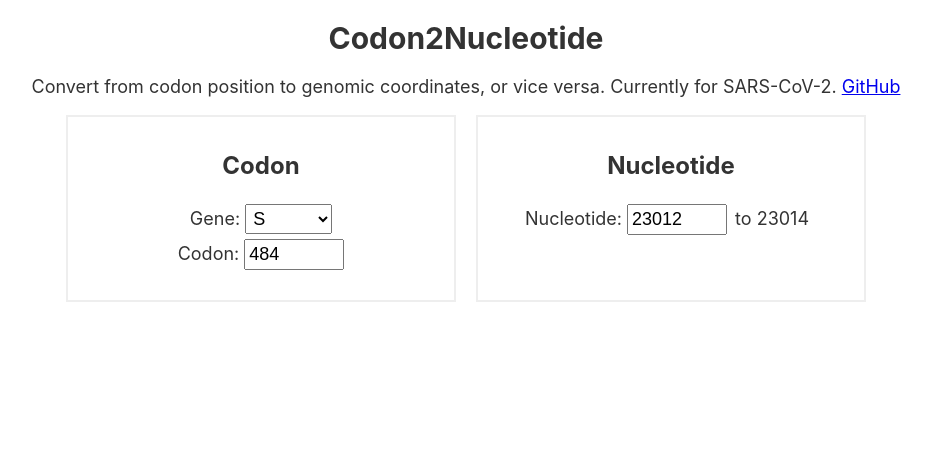
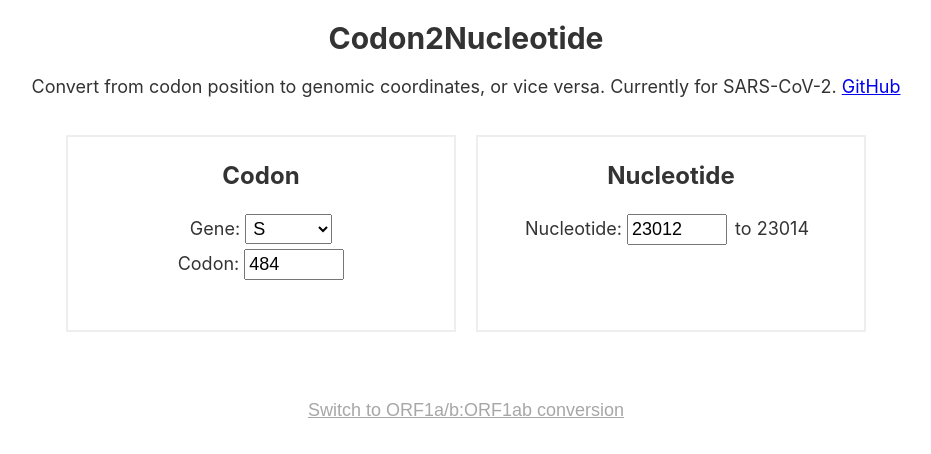
Before and after one commit to theosanderson/Codon2Nucleotide, a React (Create React App) app: page / in a window 1280 px wide. Shown: the top 454 px of the page, without its empty margins (174-1105 px from the left). Built offline with nearby package versions, Linux system fonts and the light colour scheme.

Commit message:
Add ORF1a or B mode

```diff
--- a/src/App.css
+++ b/src/App.css
@@ -40,24 +40,52 @@
 .flex-container {
   display: flex;
   max-width: 800px;
-  margin:0 auto
+  margin: 0 auto;
 }
 
 .flex-child {
   flex: 1;
   border: 2px solid #eee;
-  padding:10px;
-  padding-bottom:30px;
+  padding: 10px;
+  padding-bottom: 50px;
+  margin-top: 20px;
+  padding-top: 0px;
 }
 
 .flex-child:first-child {
   margin-right: 20px;
 }
 
-*{font-size:18px}
-h3{font-size:24px;}
-input{padding:3px;}
-select{padding:3px;}
+* {
+  font-size: 18px;
+}
+h3 {
+  font-size: 24px;
+}
+input {
+  padding: 3px;
+}
+select {
+  padding: 3px;
+}
 
-h1{font-size:30px;}
-.to_sec{min-width:5em; display: inline-block;}
+h1 {
+  font-size: 30px;
+}
+.to_sec {
+  min-width: 5em;
+  display: inline-block;
+}
+
+button {
+  font-size: 40%;
+  margin-top: 50px;
+  /* remove all style and format as link*/
+  border: none;
+  background: none;
+  cursor: pointer;
+  padding: 0;
+  font-size: inherit;
+  color: rgb(167, 167, 167);
+  text-decoration: underline;
+}
--- a/src/App.js
+++ b/src/App.js
@@ -24,9 +24,15 @@ const genes = {
 
 function App() {
   let [codon, setCodon] = useState(484);
+
   let [nucleotide, setNucleotide] = useState(null);
   let [gene, setGene] = useState("S")
+  let [themode,setthemode] = useState("nucleotide")
   let end_nucleotide = ""
+
+
+
+
   if (nucleotide == null) {
     const start_nucleotide = genes[gene][0] + (codon - 1) * 3
     end_nucleotide = start_nucleotide + 2
@@ -48,11 +54,55 @@ function App() {
     }
   }
 
+  let [orf1aorb, setOrf1aOrb] = useState(null);
+  let [orf1aorbcodon, setORF1aorBCodon] = useState(null);
+  let [combinedCodon,setCombinedCodon] = useState(5005);
+
+  if (combinedCodon == null) {
+    combinedCodon = orf1aorbcodon + (orf1aorb === "ORF1b" ? 4401 : 0)
+  }
+  else{
+    if(combinedCodon > 4401){
+      orf1aorbcodon = combinedCodon - 4401
+      orf1aorb = "ORF1b"
+    }
+    else{
+      orf1aorb = "ORF1a"
+      orf1aorbcodon = combinedCodon
+
+    }
+  }
+
+  if (themode === "nucleotide") {
+    if( ["ORF1a","ORF1b"].includes(gene)){
+      if (orf1aorb !== gene){
+      setOrf1aOrb(gene)
+      setCombinedCodon(null)
+    }
+      if(orf1aorbcodon !== codon){
+      setORF1aorBCodon(codon)
+      setCombinedCodon(null)
+      }
+    }
+
+  }
+  else{
+    if(gene!==orf1aorb){
+      setGene(orf1aorb)
+      setNucleotide(null)
+    }
+    if (codon !== orf1aorbcodon){
+      setCodon(orf1aorbcodon)
+      setNucleotide(null)
+    }
+
+  }
 
   return (
     <div className="App">
       <h1>Codon2Nucleotide</h1>
       <p>Convert from codon position to genomic coordinates, or vice versa. Currently for SARS-CoV-2. <a href="https://github.com/theosanderson/codon2nucleotide">GitHub</a></p>
+      {themode==="nucleotide"&&
       <div className="flex-container">
 
         <div className="flex-child magenta">
@@ -79,7 +129,46 @@ function App() {
           <div className="to_sec">{end_nucleotide && " to " + end_nucleotide}</div>
         </div>
 
+
       </div>
+}
+
+      {themode==="orf1ab"&&
+      <div className="flex-container">
+
+
+<div className="flex-child magenta">
+
+  <h3>ORF1a or B </h3>
+  <div style={{ marginBottom: "5px" }}> Gene: <select value={orf1aorb} onChange={e => { setOrf1aOrb(e.target.value); setORF1aorBCodon(codon); setCombinedCodon(null) ;  }}>
+    {['ORF1a','ORF1b'].sort().map(x =>
+      <option key={x} value={x}>{x}</option>
+
+
+
+    )}
+  </select></div>
+
+  Codon: <input type="number" value={orf1aorbcodon} onChange={e => { setORF1aorBCodon(parseInt(e.target.value)); setOrf1aOrb(orf1aorb) ;setCombinedCodon(null) ;}}></input>
+
+
+
+</div>
+
+<div className="flex-child green">
+  <h3>ORF1ab </h3>
+  Codon: <input type="number" value={combinedCodon} onChange={e => { setCombinedCodon(parseInt(e.target.value)); setORF1aorBCodon(null);  }}></input>
+
+</div>
+
+
+</div>
+}
+
+<p><button onClick={()=> {
+  setthemode(themode==="nucleotide"?"orf1ab":"nucleotide")
+}}>{themode==="orf1ab"?  <span>Switch to codon / nucleotide mode</span>: <span>Switch to ORF1a/b:ORF1ab conversion</span>}</button></p>
+
     </div >
   );
 }
```
